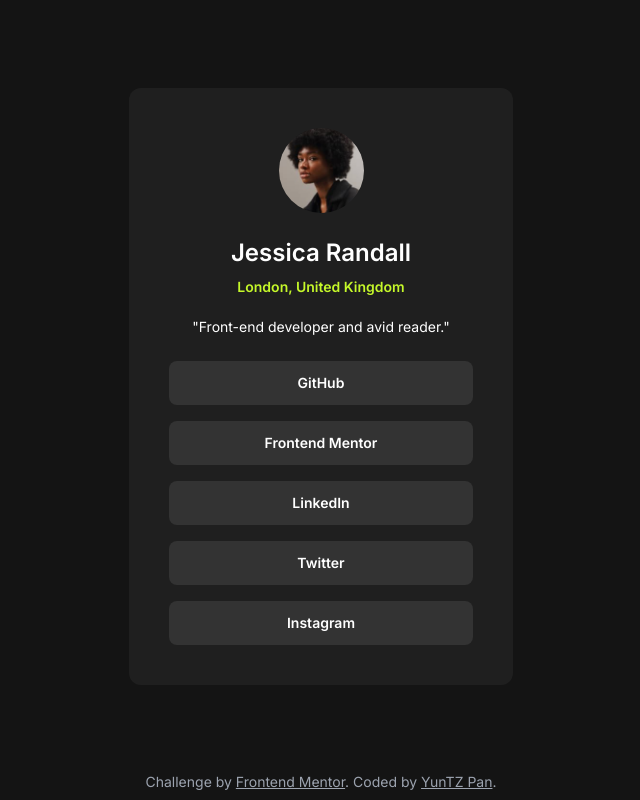
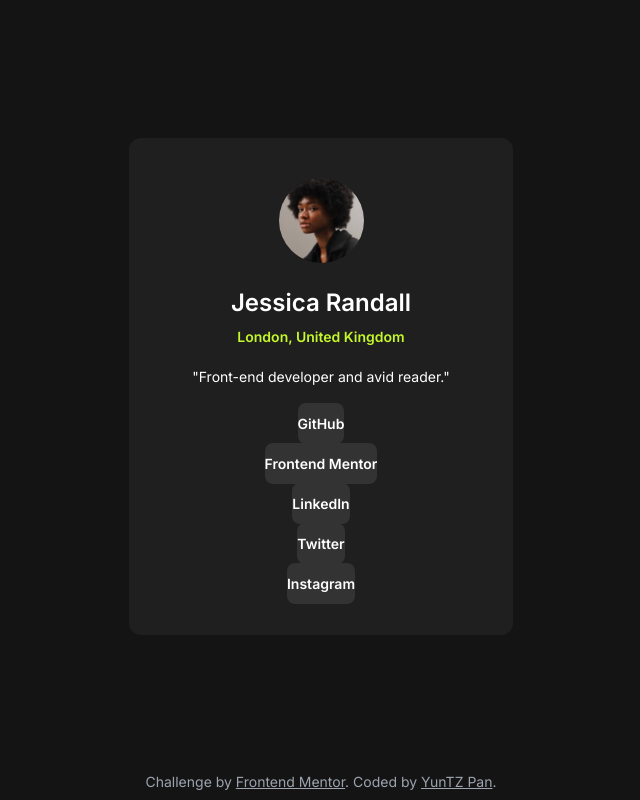
Before and after one commit to yyuntzpan/social-links-profile, a Next.js app: page / in a window 1280 px wide. Shown: the whole page, without its empty margins (319-959 px from the left). Built offline with nearby package versions, Linux system fonts and the light colour scheme.

Commit message:
[edit] 調整html結構

```diff
--- a/src/app/page.tsx
+++ b/src/app/page.tsx
@@ -52,13 +52,14 @@ export default function Home() {
 
           <ul className="flex flex-col w-full gap-4">
             {profileData.socialsLinks.map((social) => (
-              <Link
-                className="text-sm font-semibold bg-grey-700 rounded-lg py-3 w-full hover:bg-green hover:text-grey-900 focus:bg-green focus:text-grey-900"
-                href={social.url}
-                key={social.name}
-              >
-                <li>{social.name}</li>
-              </Link>
+              <li key={social.name}>
+                <Link
+                  className="text-sm font-semibold bg-grey-700 rounded-lg py-3 w-full hover:bg-green hover:text-grey-900 focus:bg-green focus:text-grey-900"
+                  href={social.url}
+                >
+                  {social.name}
+                </Link>
+              </li>
             ))}
           </ul>
         </div>
```
